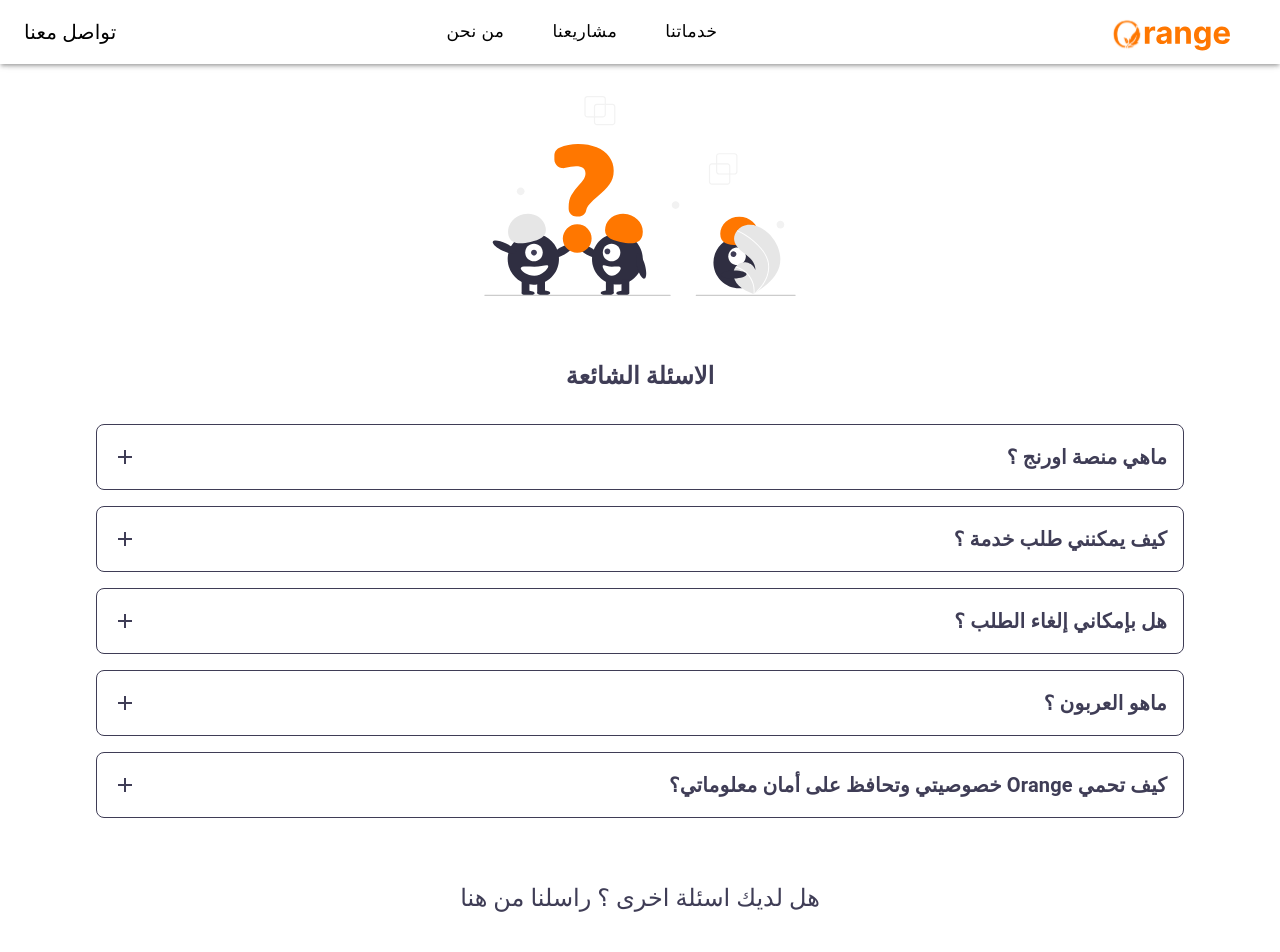
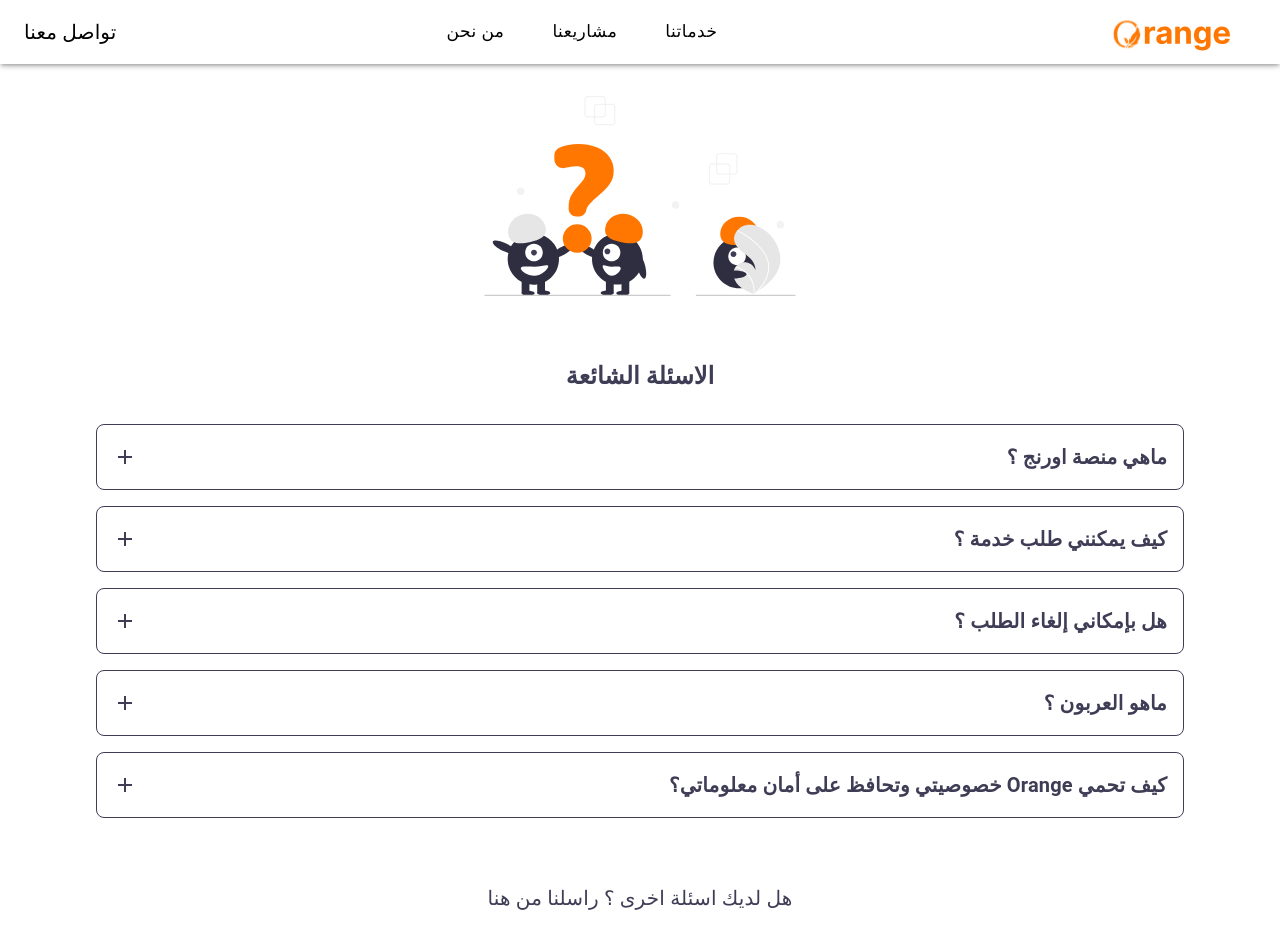
Before and after one commit to AmeerAliCS/Orange, a Next.js app: page /faqs in a window 1280 px wide. Shown: the top 952 px of the page. Built offline with nearby package versions, Linux system fonts and the light colour scheme.

Commit message:
some fix in faqs

```diff
--- a/components/faqs/FaqsQuestions.jsx
+++ b/components/faqs/FaqsQuestions.jsx
@@ -50,7 +50,7 @@
     </List>
         ))}
 
-        <Typography variant='h5' sx={{color: {color}, textAlign: 'center', marginTop: {xs: '2.5rem', md: '4rem'}, marginBottom: {xs: '2rem', md: '2rem'}}}>هل لديك اسئلة اخرى ؟ راسلنا من هنا</Typography>
+        <Typography variant='h6' sx={{color: {color}, textAlign: 'center', marginTop: '4rem', marginBottom: {xs: '2rem', md: '2rem'}}}>هل لديك اسئلة اخرى ؟ راسلنا من هنا</Typography>
 
 
         </>
```
